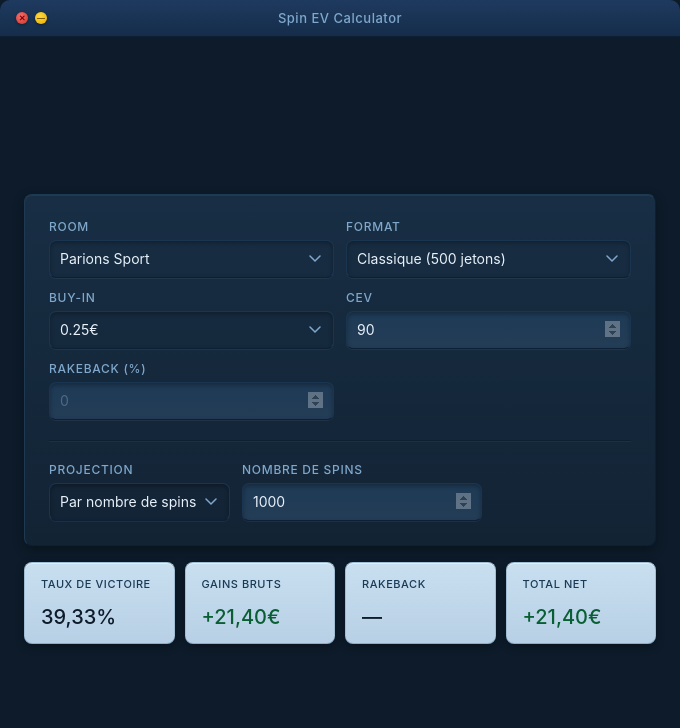
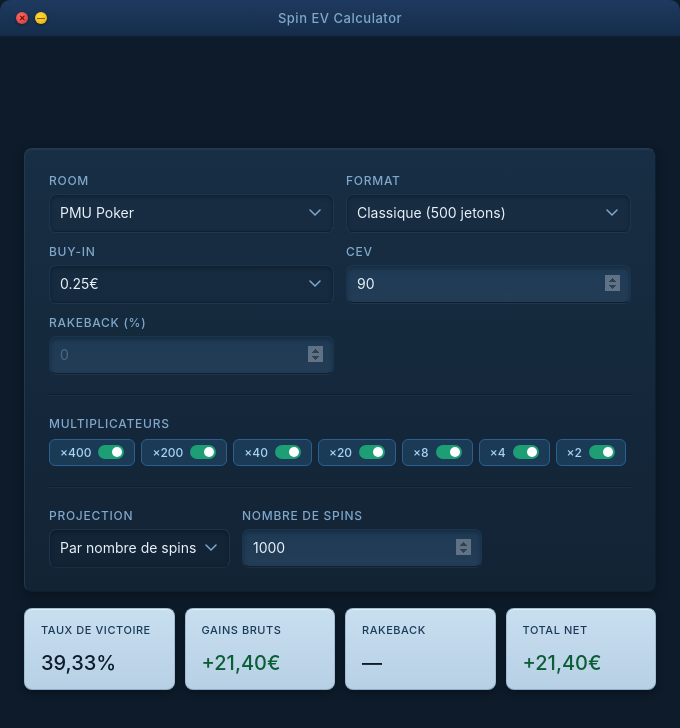
Before and after one commit to mordeInfo/spin-calculator, an Electron app: page index.html in a window 680 px wide. Drawn offline with Linux system fonts and the light colour scheme; no server answers.

Commit message:
v1.0.7 - Unibet Power Spin, nouvelle repartition Winamax, toggles multiplicateurs

```diff
--- a/index.html
+++ b/index.html
@@ -36,6 +36,33 @@ input[type=number]:focus, select:focus { border-color: #3a6a9a; box-shadow: inse
 .metric-value { font-size: 20px; font-weight: 500; color: #0d1b2a; margin-top: auto; }
 .pos { color: #0a5e34; }
 .neg { color: #8b2000; }
+/* ── TOGGLES MULTIPLICATEURS ── */
+.mult-section { margin-top: 0; }
+.mult-label { font-size: 12px; font-weight: 500; color: #7fa8cc; text-transform: uppercase; letter-spacing: 0.06em; margin-bottom: 8px; }
+.mult-grid { display: flex; flex-wrap: wrap; gap: 6px; }
+.mult-pill {
+  display: flex; align-items: center; gap: 7px;
+  padding: 5px 10px; border-radius: 6px; cursor: pointer;
+  font-size: 12px; font-weight: 500;
+  border: 1px solid #2a6090; background: #1a3a55; color: #a8d4f5;
+  transition: background 0.15s, border-color 0.15s, color 0.15s;
+  -webkit-app-region: no-drag;
+}
+.mult-pill.off {
+  background: #0f1e2e; border-color: #1a2e40; color: #4a6a85;
+}
+.toggle-track {
+  width: 26px; height: 14px; border-radius: 7px;
+  background: #1D9E75; position: relative;
+  transition: background 0.15s; flex-shrink: 0;
+}
+.mult-pill.off .toggle-track { background: #2a3f52; }
+.toggle-dot {
+  width: 10px; height: 10px; border-radius: 50%; background: #fff;
+  position: absolute; top: 2px; left: 14px;
+  transition: left 0.15s;
+}
+.mult-pill.off .toggle-dot { left: 2px; }
 </style>
 </head>
 <body>
@@ -57,19 +84,17 @@ input[type=number]:focus, select:focus { border-color: #3a6a9a; box-shadow: inse
         <div class="field">
           <label>Room</label>
           <select id="room" onchange="onRoomChange()">
-            <option value="parions">Parions Sport</option>
             <option value="pmu">PMU Poker</option>
             <option value="winamax">Winamax</option>
             <option value="betclic">Betclic</option>
             <option value="pokerstars">PokerStars</option>
-            <option value="unibet">Unibet HexaPro</option>
-            <option value="unibetExtreme">Unibet HexaPro Extreme</option>
+            <option value="unibet">Unibet</option>
             <option value="partypoker">PartyPoker Twister</option>
           </select>
         </div>
         <div class="field">
           <label>Format</label>
-          <select id="format" onchange="calculate()">
+          <select id="format" onchange="onFormatChange()">
             <option value="classique">Classique (500 jetons)</option>
             <option value="flash">Flash (200 jetons)</option>
           </select>
@@ -78,7 +103,7 @@ input[type=number]:focus, select:focus { border-color: #3a6a9a; box-shadow: inse
       <div class="row">
         <div class="field">
           <label>Buy-in</label>
-          <select id="buyin" onchange="calculate()"></select>
+          <select id="buyin" onchange="onBuyinChange()"></select>
         </div>
         <div class="field">
           <label>CEV</label>
@@ -92,7 +117,16 @@ input[type=number]:focus, select:focus { border-color: #3a6a9a; box-shadow: inse
         </div>
         <div class="field" style="opacity:0;pointer-events:none"></div>
       </div>
+
       <hr class="divider">
+
+      <div class="mult-section">
+        <div class="mult-label">Multiplicateurs</div>
+        <div class="mult-grid" id="mult-grid"></div>
+      </div>
+
+      <hr class="divider">
+
       <div class="proj-row">
         <div class="field">
           <label>Projection</label>
@@ -159,11 +193,11 @@ function installUpdate() { ipcRenderer.send('quit-and-install') }
 
 const ROOMS = {
 
-  // ── PARIONS SPORT ──────────────────────────
-  parions: {
+  // ── PMU POKER ──────────────────────────────
+  pmu: {
     flashName: 'Flash',
     rake: {"0.25":0.08,"1":0.07,"2":0.07,"5":0.07,"10":0.07,"20":0.07,"50":0.07,"100":0.07,"200":0.06},
-    buyins: ["0.25","1","2","5","10","20","50","100","200"],
+    buyins: { classique: ["0.25","1","2","5","10","20","50","100","200"], flash: ["0.25","1","2","5","10","20","50","100","200"] },
     dist: {
       "0.25":[{prob:0.00001,p1:100,p2:0,p3:0},{prob:0.00003,p1:50,p2:0,p3:0},{prob:0.00015,p1:10,p2:0,p3:0},{prob:0.0006,p1:5,p2:0,p3:0},{prob:0.005,p1:2,p2:0,p3:0},{prob:0.35179,p1:1,p2:0,p3:0},{prob:0.64242,p1:0.5,p2:0,p3:0}],
       "1":[{prob:0.00001,p1:750,p2:150,p3:100},{prob:0.00003,p1:150,p2:30,p3:20},{prob:0.0001,p1:75,p2:15,p3:10},{prob:0.0005,p1:15,p2:3,p3:2},{prob:0.003,p1:7.5,p2:1.5,p3:1},{prob:0.03,p1:5,p2:0,p3:0},{prob:0.13,p1:4,p2:0,p3:0},{prob:0.38128,p1:3,p2:0,p3:0},{prob:0.45508,p1:2,p2:0,p3:0}],
@@ -180,29 +214,61 @@ const ROOMS = {
   // ── WINAMAX ────────────────────────────────
   winamax: {
     flashName: 'Nitro',
-    rake: {"0.25":0.08,"0.5":0.08,"2":0.07,"5":0.07,"10":0.07,"25":0.07,"50":0.07,"250":0.07,"500":0.07},
-    buyins: ["0.25","0.5","2","5","10","25","50","250","500"],
-    dist: {
-      "0.25":(function(){const f=[4,20,200,1000,15000,40000,80000,232448,631328],p=[2000,200,20,10,2.5,1.25,1,0.75,0.5],t=1000000;return f.map((x,i)=>({prob:x/t,p1:p[i],p2:0,p3:0}))})(),
-      "0.5":(function(){const f=[4,20,200,1000,15000,40000,80000,232448,631328],p=[4000,400,40,20,5,2.5,2,1.5,1],t=1000000;return f.map((x,i)=>({prob:x/t,p1:p[i],p2:0,p3:0}))})(),
-      "2":(function(){const f=[1,100,2000,9000,150000,400000,800000,2672202,5966697],p=[800000,1600,160,80,20,10,8,6,4],t=10000000;return f.map((x,i)=>({prob:x/t,p1:p[i],p2:0,p3:0}))})(),
-      "5":(function(){const f=[2,100,2000,10000,150000,400000,825000,2674204,5938694],p=[800000,4000,400,200,50,25,20,15,10],t=10000000;return f.map((x,i)=>({prob:x/t,p1:p[i],p2:0,p3:0}))})(),
-      "10":(function(){const f=[4,100,2000,10000,150000,400000,825000,2674208,5938688],p=[800000,8000,800,400,100,50,40,30,20],t=10000000;return f.map((x,i)=>({prob:x/t,p1:p[i],p2:0,p3:0}))})(),
-      "25":(function(){const f=[10,100,2000,10000,150000,400000,825000,2674220,5938670],p=[800000,20000,2000,1000,250,125,100,75,50],t=10000000;return f.map((x,i)=>({prob:x/t,p1:p[i],p2:0,p3:0}))})(),
-      "50":(function(){const f=[20,100,2000,10000,150000,400000,825000,2674240,5938640],p=[800000,40000,4000,2000,500,250,200,150,100],t=10000000;return f.map((x,i)=>({prob:x/t,p1:p[i],p2:0,p3:0}))})(),
-      "250":(function(){const f=[4,25,100,1000,17000,50000,80000,260258,591613],p=[800000,80000,20000,10000,2500,1250,1000,750,500],t=1000000;return f.map((x,i)=>({prob:x/t,p1:p[i],p2:0,p3:0}))})(),
-      "500":(function(){const f=[4,25,100,1000,17000,50000,80000,260258,591613],p=[1600000,160000,40000,20000,5000,2500,2000,1500,1000],t=1000000;return f.map((x,i)=>({prob:x/t,p1:p[i],p2:0,p3:0}))})()
-    }
+    rake: {"0.25":0.08,"0.5":0.08,"1":0.07,"2":0.07,"5":0.07,"10":0.07,"25":0.07,"50":0.07,"100":0.07,"250":0.07,"500":0.07},
+    buyins: { classique: ["1","2","5","10","25","50","100","250","500"], flash: ["0.25","0.5","1","2","5","10","25","50","100","250","500"] },
+    dist: (function(){
+      const T10 = 10000000, T1 = 1000000;
+      // p1 = prize pool total (winner takes all sauf top 3)
+      // Pour 0.25€ et 0.5€ : winner takes all sur tous les multis
+      // Pour les autres : les 3 premiers multis ont répartition 80/12/8
+      function make(bi, freqs, mults, total) {
+        return freqs.map((f, i) => {
+          const pool = bi * mults[i];
+          // top 3 multis (indices 0,1,2) ont répartition 80/12/8
+          if (i <= 2) {
+            return {prob: f/total, p1: pool*0.80, p2: pool*0.12, p3: pool*0.08};
+          }
+          return {prob: f/total, p1: pool, p2: 0, p3: 0};
+        });
+      }
+      const d = {};
+      // 0.25€ - winner takes all partout
+      d["0.25"] = (function(){
+        const f=[2,100,2000,10000,100000,400000,800000,3324204,5363694], m=[100000,1000,100,20,10,5,4,3,2], t=10000000;
+        return f.map((x,i)=>({prob:x/t, p1:0.25*m[i], p2:0, p3:0}));
+      })();
+      // 0.5€ - winner takes all partout
+      d["0.5"] = (function(){
+        const f=[2,100,2000,10000,100000,400000,800000,3324204,5363694], m=[100000,1000,100,20,10,5,4,3,2], t=10000000;
+        return f.map((x,i)=>({prob:x/t, p1:0.5*m[i], p2:0, p3:0}));
+      })();
+      // 1€
+      d["1"] = make(1, [4,100,2000,10000,100000,400000,850000,3324208,5313688], [100000,1000,100,20,10,5,4,3,2], T10);
+      // 2€
+      d["2"] = make(2, [1,100,2000,10000,100000,400000,800000,3324202,5363697], [500000,1000,100,20,10,5,4,3,2], T10);
+      // 5€
+      d["5"] = make(5, [1,100,2000,15000,100000,400000,900000,3334202,5248697], [200000,1000,100,20,10,5,4,3,2], T10);
+      // 10€
+      d["10"] = make(10, [2,100,2000,15000,100000,400000,900000,3334204,5248694], [100000,1000,100,20,10,5,4,3,2], T10);
+      // 25€
+      d["25"] = make(25, [5,100,2000,15000,100000,400000,900000,3334210,5248685], [40000,1000,100,20,10,5,4,3,2], T10);
+      // 50€
+      d["50"] = make(50, [10,100,2000,15000,100000,400000,900000,3334220,5248670], [20000,1000,100,20,10,5,4,3,2], T10);
+      // 100€
+      d["100"] = make(100, [20,100,2000,15000,100000,400000,900000,3334240,5248640], [10000,1000,100,20,10,5,4,3,2], T10);
+      // 250€ - sur 1 000 000
+      d["250"] = make(250, [4,25,200,1500,10000,40000,90000,337458,520813], [4000,400,100,20,10,5,4,3,2], T1);
+      // 500€ - sur 1 000 000
+      d["500"] = make(500, [4,25,200,1500,10000,40000,90000,337458,520813], [4000,400,100,20,10,5,4,3,2], T1);
+      return d;
+    })()
   },
 
   // ── BETCLIC ────────────────────────────────
-  // 0.20€ à 100€ : multi 1000x/100x/20x/10x/5x/4x/3x/2x — probas /1 000 000
-  // 200€ : multi 5000x/500x/50x/10x/5x/4x/3x/2x — probas /1 000 000
-  // Répartition : multi >= 20x => 75/15/10%, sinon 100/0/0
   betclic: {
     flashName: 'Flash',
     rake: {"0.20":0.07,"1":0.07,"2":0.07,"5":0.07,"10":0.07,"20":0.07,"50":0.07,"100":0.07,"200":0.07},
-    buyins: ["0.20","1","2","5","10","20","50","100","200"],
+    buyins: { classique: ["0.20","1","2","5","10","20","50","100","200"], flash: ["0.20","1","2","5","10","20","50","100","200"] },
     dist: (function(){
       function makeDist(bi) {
         if (bi === 200) {
@@ -230,7 +296,6 @@ const ROOMS = {
       }
       const d = {};
       [0.20,1,2,5,10,20,50,100,200].forEach(b => { d[String(b)] = makeDist(b); });
-      // clé "0.20" à la place de "0.2"
       d["0.20"] = makeDist(0.20);
       delete d["0.2"];
       return d;
@@ -238,85 +303,53 @@ const ROOMS = {
   },
 
   // ── POKERSTARS ─────────────────────────────
-  // Probas sur 10 000 000
   pokerstars: {
     flashName: 'Flash',
     rake: {"0.5":0.08,"1":0.07,"2":0.07,"5":0.07,"10":0.07,"25":0.07,"100":0.07,"250":0.07,"500":0.07},
-    buyins: ["0.5","1","2","5","10","25","100","250","500"],
+    buyins: { classique: ["0.5","1","2","5","10","25","100","250","500"], flash: ["0.5","1","2","5","10","25","100","250","500"] },
     dist: {
       "0.5": [{prob:1/10000000,p1:5000,p2:600,p3:400},{prob:500/10000000,p1:40,p2:6,p3:4},{prob:1000/10000000,p1:20,p2:3,p3:2},{prob:7500/10000000,p1:10,p2:1.5,p3:1},{prob:100000/10000000,p1:4,p2:1,p3:0},{prob:250000/10000000,p1:2.5,p2:0,p3:0},{prob:900000/10000000,p1:2,p2:0,p3:0},{prob:3968502/10000000,p1:1.5,p2:0,p3:0},{prob:4772497/10000000,p1:1,p2:0,p3:0}],
       "1":  [{prob:1/10000000,p1:10000,p2:1200,p3:800},{prob:500/10000000,p1:80,p2:12,p3:8},{prob:1000/10000000,p1:40,p2:6,p3:4},{prob:7500/10000000,p1:20,p2:3,p3:2},{prob:100000/10000000,p1:8,p2:2,p3:0},{prob:250000/10000000,p1:5,p2:0,p3:0},{prob:900000/10000000,p1:4,p2:0,p3:0},{prob:4268502/10000000,p1:3,p2:0,p3:0},{prob:4472497/10000000,p1:2,p2:0,p3:0}],
       "2":  [{prob:1/10000000,p1:20000,p2:2400,p3:1600},{prob:500/10000000,p1:160,p2:24,p3:16},{prob:1000/10000000,p1:80,p2:12,p3:8},{prob:7500/10000000,p1:40,p2:6,p3:4},{prob:100000/10000000,p1:16,p2:4,p3:0},{prob:250000/10000000,p1:10,p2:0,p3:0},{prob:900000/10000000,p1:8,p2:0,p3:0},{prob:4268502/10000000,p1:6,p2:0,p3:0},{prob:4472497/10000000,p1:4,p2:0,p3:0}],
       "5":  [{prob:1/10000000,p1:50000,p2:6000,p3:4000},{prob:500/10000000,p1:400,p2:60,p3:40},{prob:1000/10000000,p1:200,p2:30,p3:20},{prob:7500/10000000,p1:100,p2:15,p3:10},{prob:100000/10000000,p1:40,p2:10,p3:0},{prob:250000/10000000,p1:25,p2:0,p3:0},{prob:900000/10000000,p1:20,p2:0,p3:0},{prob:4268502/10000000,p1:15,p2:0,p3:0},{prob:4472497/10000000,p1:10,p2:0,p3:0}],
-      // 10€ : multi max 120 000x
       "10": [{prob:1/10000000,p1:1000000,p2:120000,p3:80000},{prob:500/10000000,p1:800,p2:120,p3:80},{prob:1000/10000000,p1:400,p2:60,p3:40},{prob:7500/10000000,p1:200,p2:30,p3:20},{prob:100000/10000000,p1:80,p2:20,p3:0},{prob:250000/10000000,p1:50,p2:0,p3:0},{prob:900000/10000000,p1:40,p2:0,p3:0},{prob:4160502/10000000,p1:30,p2:0,p3:0},{prob:4580497/10000000,p1:20,p2:0,p3:0}],
       "25": [{prob:1/10000000,p1:250000,p2:30000,p3:20000},{prob:500/10000000,p1:2000,p2:300,p3:200},{prob:1000/10000000,p1:1000,p2:150,p3:100},{prob:7500/10000000,p1:500,p2:75,p3:50},{prob:100000/10000000,p1:200,p2:50,p3:0},{prob:250000/10000000,p1:125,p2:0,p3:0},{prob:900000/10000000,p1:100,p2:0,p3:0},{prob:4268502/10000000,p1:75,p2:0,p3:0},{prob:4472497/10000000,p1:50,p2:0,p3:0}],
       "100":[{prob:1/10000000,p1:1000000,p2:120000,p3:80000},{prob:500/10000000,p1:8000,p2:1200,p3:800},{prob:1000/10000000,p1:4000,p2:600,p3:400},{prob:7500/10000000,p1:2000,p2:300,p3:200},{prob:100000/10000000,p1:800,p2:200,p3:0},{prob:250000/10000000,p1:500,p2:0,p3:0},{prob:900000/10000000,p1:400,p2:0,p3:0},{prob:4268502/10000000,p1:300,p2:0,p3:0},{prob:4472497/10000000,p1:200,p2:0,p3:0}],
-      // 250€ : multi max 4800x
       "250":[{prob:1/10000000,p1:1000000,p2:120000,p3:80000},{prob:500/10000000,p1:20000,p2:3000,p3:2000},{prob:1000/10000000,p1:10000,p2:1500,p3:1000},{prob:7500/10000000,p1:5000,p2:750,p3:500},{prob:100000/10000000,p1:2000,p2:500,p3:0},{prob:250000/10000000,p1:1250,p2:0,p3:0},{prob:900000/10000000,p1:1000,p2:0,p3:0},{prob:4275702/10000000,p1:750,p2:0,p3:0},{prob:4465297/10000000,p1:500,p2:0,p3:0}],
-      // 500€ : multi max 4800x
       "500":[{prob:1/10000000,p1:2000000,p2:240000,p3:160000},{prob:500/10000000,p1:40000,p2:6000,p3:4000},{prob:1000/10000000,p1:20000,p2:3000,p3:2000},{prob:7500/10000000,p1:10000,p2:1500,p3:1000},{prob:100000/10000000,p1:4000,p2:1000,p3:0},{prob:250000/10000000,p1:2500,p2:0,p3:0},{prob:900000/10000000,p1:2000,p2:0,p3:0},{prob:4275702/10000000,p1:1500,p2:0,p3:0},{prob:4465297/10000000,p1:1000,p2:0,p3:0}]
     }
   },
 
-  // ── UNIBET HEXAPRO ─────────────────────────
+  // ── UNIBET POWER SPIN ──────────────────────
   // Probas sur 100 000
-  // Répartition : multi < 10x => 100/0/0, 10x => 80/10/10, 25x+ => 80/12/8
+  // 2500x : 80/12/8, 100x : 80/12/8, 10x : 80/10/10, reste : winner takes all
   unibet: {
     flashName: 'Flash',
-    rake: {"1":0.06854,"2":0.06854,"5":0.06854,"10":0.06854,"25":0.06854,"50":0.06854,"100":0.06854,"250":0.06854},
-    buyins: ["1","2","5","10","25","50","100","250"],
+    rake: {"0.25":0.07,"1":0.07,"2":0.07,"5":0.07,"10":0.07,"25":0.07,"50":0.07,"100":0.07,"250":0.07},
+    buyins: { classique: ["1","2","5","10","25","50","100","250"], flash: ["0.25","1","2","5","10","25","50","100","250"] },
     dist: (function(){
       function makeDist(bi) {
-        const pp = (multi) => bi * multi;
         return [
-          {prob:1/100000,    p1:pp(1000)*0.80, p2:pp(1000)*0.12, p3:pp(1000)*0.08},
-          {prob:5/100000,    p1:pp(100)*0.80,  p2:pp(100)*0.12,  p3:pp(100)*0.08},
-          {prob:100/100000,  p1:pp(25)*0.80,   p2:pp(25)*0.12,   p3:pp(25)*0.08},
-          {prob:2000/100000, p1:pp(10)*0.80,   p2:pp(10)*0.10,   p3:pp(10)*0.10},
-          {prob:14300/100000,p1:pp(5),          p2:0,              p3:0},
-          {prob:16750/100000,p1:pp(3),          p2:0,              p3:0},
-          {prob:66844/100000,p1:pp(2),          p2:0,              p3:0}
+          {prob:1/100000,     p1:bi*2500*0.80, p2:bi*2500*0.12, p3:bi*2500*0.08},
+          {prob:5/100000,     p1:bi*100*0.80,  p2:bi*100*0.12,  p3:bi*100*0.08},
+          {prob:1000/100000,  p1:bi*10*0.80,   p2:bi*10*0.10,   p3:bi*10*0.10},
+          {prob:3500/100000,  p1:bi*5,          p2:0,             p3:0},
+          {prob:12000/100000, p1:bi*4,          p2:0,             p3:0},
+          {prob:33512/100000, p1:bi*3,          p2:0,             p3:0},
+          {prob:49982/100000, p1:bi*2,          p2:0,             p3:0}
         ];
       }
       const d = {};
-      [1,2,5,10,25,50,100,250].forEach(b => { d[String(b)] = makeDist(b); });
+      ["0.25","1","2","5","10","25","50","100","250"].forEach(b => { d[b] = makeDist(parseFloat(b)); });
       return d;
     })()
-  },
-
-  // ── UNIBET HEXAPRO EXTREME ─────────────────
-  unibetExtreme: {
-    flashName: 'Flash',
-    rake: {"3":0.06854,"7":0.06854},
-    buyins: ["3","7"],
-    dist: {
-      "3":[
-        {prob:1/100000,    p1:3000*0.80, p2:3000*0.12, p3:3000*0.08},
-        {prob:101/100000,  p1:375*0.80,  p2:375*0.12,  p3:375*0.08},
-        {prob:100/100000,  p1:60*0.80,   p2:60*0.12,   p3:60*0.08},
-        {prob:3498/100000, p1:30*0.80,   p2:30*0.10,   p3:30*0.10},
-        {prob:6000/100000, p1:12, p2:0, p3:0},
-        {prob:24236/100000,p1:9,  p2:0, p3:0},
-        {prob:66064/100000,p1:6,  p2:0, p3:0}
-      ],
-      "7":[
-        {prob:1/100000,    p1:7000*0.80, p2:7000*0.12, p3:7000*0.08},
-        {prob:101/100000,  p1:875*0.80,  p2:875*0.12,  p3:875*0.08},
-        {prob:100/100000,  p1:140*0.80,  p2:140*0.12,  p3:140*0.08},
-        {prob:3498/100000, p1:70*0.80,   p2:70*0.10,   p3:70*0.10},
-        {prob:6000/100000, p1:28, p2:0, p3:0},
-        {prob:24236/100000,p1:21, p2:0, p3:0},
-        {prob:66064/100000,p1:14, p2:0, p3:0}
-      ]
-    }
   },
 
   // ── PARTYPOKER TWISTER ─────────────────────
   partypoker: {
     flashName: 'Flash',
     rake: {"1":0.07,"2":0.07,"5":0.07,"10":0.07,"20":0.07,"50":0.07,"100":0.07,"200":0.06},
-    buyins: ["1","2","5","10","20","50","100","200"],
+    buyins: { classique: ["1","2","5","10","20","50","100","200"], flash: ["1","2","5","10","20","50","100","200"] },
     dist: {
       "1":  [{prob:0.00001,p1:750,p2:150,p3:100},{prob:0.00003,p1:150,p2:30,p3:20},{prob:0.0001,p1:75,p2:15,p3:10},{prob:0.0005,p1:15,p2:3,p3:2},{prob:0.003,p1:7.5,p2:1.5,p3:1},{prob:0.03,p1:5,p2:0,p3:0},{prob:0.13,p1:4,p2:0,p3:0},{prob:0.38128,p1:3,p2:0,p3:0},{prob:0.45508,p1:2,p2:0,p3:0}],
       "2":  [{prob:0.00001,p1:1500,p2:300,p3:200},{prob:0.00003,p1:300,p2:60,p3:40},{prob:0.0001,p1:150,p2:30,p3:20},{prob:0.0005,p1:30,p2:6,p3:4},{prob:0.003,p1:15,p2:3,p3:2},{prob:0.03,p1:10,p2:0,p3:0},{prob:0.13,p1:8,p2:0,p3:0},{prob:0.38128,p1:6,p2:0,p3:0},{prob:0.45508,p1:4,p2:0,p3:0}],
@@ -325,31 +358,112 @@ const ROOMS = {
       "20": [{prob:0.00001,p1:15000,p2:3000,p3:2000},{prob:0.00003,p1:3000,p2:600,p3:400},{prob:0.0001,p1:1500,p2:300,p3:200},{prob:0.0005,p1:300,p2:60,p3:40},{prob:0.003,p1:150,p2:30,p3:20},{prob:0.03,p1:100,p2:0,p3:0},{prob:0.13,p1:80,p2:0,p3:0},{prob:0.38128,p1:60,p2:0,p3:0},{prob:0.45508,p1:40,p2:0,p3:0}],
       "50": [{prob:0.00001,p1:37500,p2:7500,p3:5000},{prob:0.00003,p1:7500,p2:1500,p3:1000},{prob:0.0001,p1:3750,p2:750,p3:500},{prob:0.0005,p1:750,p2:150,p3:100},{prob:0.003,p1:375,p2:75,p3:50},{prob:0.03,p1:250,p2:0,p3:0},{prob:0.13,p1:200,p2:0,p3:0},{prob:0.38128,p1:150,p2:0,p3:0},{prob:0.45508,p1:100,p2:0,p3:0}],
       "100":[{prob:0.00001,p1:75000,p2:15000,p3:10000},{prob:0.00003,p1:15000,p2:3000,p3:2000},{prob:0.0001,p1:7500,p2:1500,p3:1000},{prob:0.0005,p1:1500,p2:300,p3:200},{prob:0.003,p1:750,p2:150,p3:100},{prob:0.03,p1:500,p2:0,p3:0},{prob:0.13,p1:400,p2:0,p3:0},{prob:0.38128,p1:300,p2:0,p3:0},{prob:0.45508,p1:200,p2:0,p3:0}],
-      // 200€ : structure différente + rake 6%
       "200":[{prob:0.00001,p1:375000,p2:75000,p3:50000},{prob:0.00005,p1:15000,p2:3000,p3:2000},{prob:0.00015,p1:7500,p2:1500,p3:1000},{prob:0.00075,p1:3750,p2:750,p3:500},{prob:0.0075,p1:1500,p2:300,p3:200},{prob:0.04,p1:1000,p2:0,p3:0},{prob:0.13412,p1:800,p2:0,p3:0},{prob:0.31743,p1:600,p2:0,p3:0},{prob:0.49999,p1:400,p2:0,p3:0}]
     }
   }
 };
 
-// PMU = copie exacte de Parions Sport
-ROOMS.pmu = ROOMS.parions;
+// ─────────────────────────────────────────────
+// LOGIQUE MULTIPLICATEURS (labels affichés)
+// ─────────────────────────────────────────────
+
+function getMultLabels(roomKey, buyin) {
+  const dist = ROOMS[roomKey].dist[buyin];
+  if (!dist) return [];
+  return dist.map((d, i) => {
+    const bi = parseFloat(buyin);
+    // Calcul du multiplicateur approximatif depuis p1
+    let mult;
+    if (d.p1 > 0 && bi > 0) {
+      // Pour les rooms avec répartition 80%, on remonte au pool total
+      const pool = d.p1 / (d.p2 > 0 ? 0.80 : 1);
+      mult = Math.round(pool / bi);
+    } else {
+      mult = '?';
+    }
+    return { label: '×' + mult, index: i };
+  });
+}
 
 // ─────────────────────────────────────────────
 // LOGIQUE UI
 // ─────────────────────────────────────────────
 
+// État des toggles : roomKey -> buyin -> [true, true, ...]
+const toggleState = {};
+
+function getToggles(roomKey, buyin) {
+  if (!toggleState[roomKey]) toggleState[roomKey] = {};
+  const dist = ROOMS[roomKey].dist[buyin];
+  if (!dist) return [];
+  if (!toggleState[roomKey][buyin]) {
+    toggleState[roomKey][buyin] = dist.map(() => true);
+  }
+  return toggleState[roomKey][buyin];
+}
+
+function renderMultToggles() {
+  const roomKey = document.getElementById('room').value;
+  const buyin = document.getElementById('buyin').value;
+  const labels = getMultLabels(roomKey, buyin);
+  const state = getToggles(roomKey, buyin);
+  const grid = document.getElementById('mult-grid');
+  grid.innerHTML = '';
+  labels.forEach((item, i) => {
+    const pill = document.createElement('div');
+    pill.className = 'mult-pill' + (state[i] ? '' : ' off');
+    pill.innerHTML = `<span>${item.label}</span><div class="toggle-track"><div class="toggle-dot"></div></div>`;
+    pill.addEventListener('click', () => {
+      state[i] = !state[i];
+      pill.classList.toggle('off', !state[i]);
+      calculate();
+    });
+    grid.appendChild(pill);
+  });
+}
+
 function onRoomChange() {
   const r = document.getElementById('room').value;
   const room = ROOMS[r];
+  const format = document.getElementById('format').value;
+
+  // Mettre à jour les buy-ins selon le format
+  updateBuyins(r, format);
+
+  // Mettre à jour le label du format flash
+  const flashLabel = room.flashName === 'Nitro' ? 'Nitro (200 jetons)' : 'Flash (200 jetons)';
+  document.getElementById('format').options[0].text = room.flashName === 'Nitro' ? 'Expresso (500 jetons)' : 'Classique (500 jetons)';
+  document.getElementById('format').options[1].text = flashLabel;
+
+  renderMultToggles();
+  calculate();
+}
+
+function onFormatChange() {
+  const r = document.getElementById('room').value;
+  const format = document.getElementById('format').value;
+  updateBuyins(r, format);
+  renderMultToggles();
+  calculate();
+}
+
+function updateBuyins(roomKey, format) {
+  const room = ROOMS[roomKey];
+  const buyinList = room.buyins[format] || room.buyins.classique;
   const sel = document.getElementById('buyin');
+  const prev = sel.value;
   sel.innerHTML = '';
-  room.buyins.forEach(b => {
+  buyinList.forEach(b => {
     const o = document.createElement('option');
     o.value = b; o.textContent = b + '€';
     sel.appendChild(o);
   });
-  const flashLabel = room.flashName === 'Nitro' ? 'Nitro (200 jetons)' : 'Flash (200 jetons)';
-  document.getElementById('format').options[1].text = flashLabel;
+  // Garder la valeur précédente si elle existe encore
+  if (buyinList.includes(prev)) sel.value = prev;
+}
+
+function onBuyinChange() {
+  renderMultToggles();
   calculate();
 }
 
@@ -382,12 +496,27 @@ function calculate() {
   const buyinVal = parseFloat(buyin);
   if (!dist) return;
 
-  // EV par spin : winRate = prob de finir 1er
-  // (1 - winRate) / 2 = prob de finir 2e ou 3e (distribution uniforme)
+  const state = getToggles(roomKey, buyin);
+
+  // Filtrer les multis actifs et recalculer les probas normalisées
+  const activeDist = dist.filter((_, i) => state[i]);
+  if (activeDist.length === 0) {
+    document.getElementById('r-wr').textContent = '—';
+    document.getElementById('r-gb').textContent = '—';
+    document.getElementById('r-gb').className = 'metric-value';
+    document.getElementById('r-rb').textContent = '—';
+    document.getElementById('r-total').textContent = '—';
+    document.getElementById('r-total').className = 'metric-value';
+    return;
+  }
+
+  const totalProb = activeDist.reduce((s, d) => s + d.prob, 0);
+
+  const loseRate = 1 - winRate;
   let evSpin = 0;
-  const loseRate = 1 - winRate;
-  for (const d of dist) {
-    evSpin += d.prob * (winRate * d.p1 + (loseRate / 2) * (d.p2 || 0) + (loseRate / 2) * (d.p3 || 0));
+  for (const d of activeDist) {
+    const normProb = d.prob / totalProb;
+    evSpin += normProb * (winRate * d.p1 + (loseRate / 2) * (d.p2 || 0) + (loseRate / 2) * (d.p3 || 0));
   }
   evSpin -= buyinVal;
 
```
